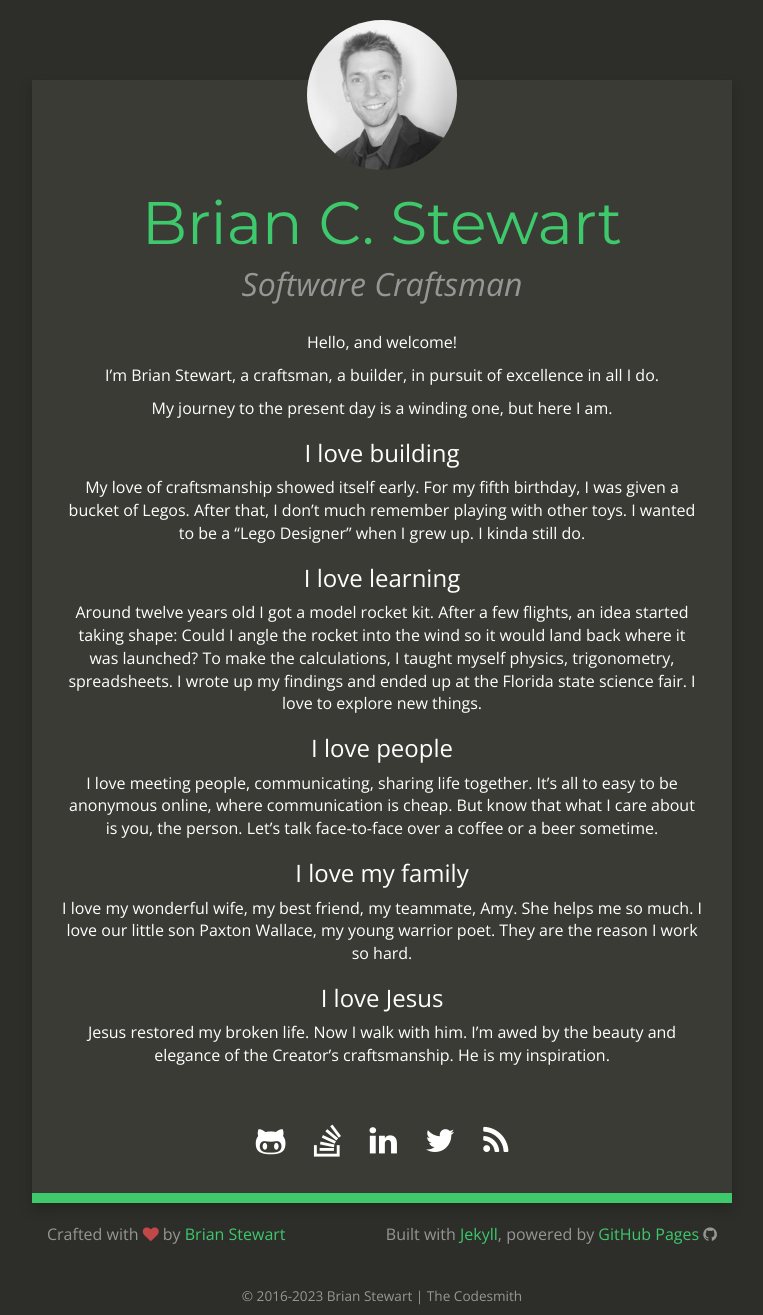
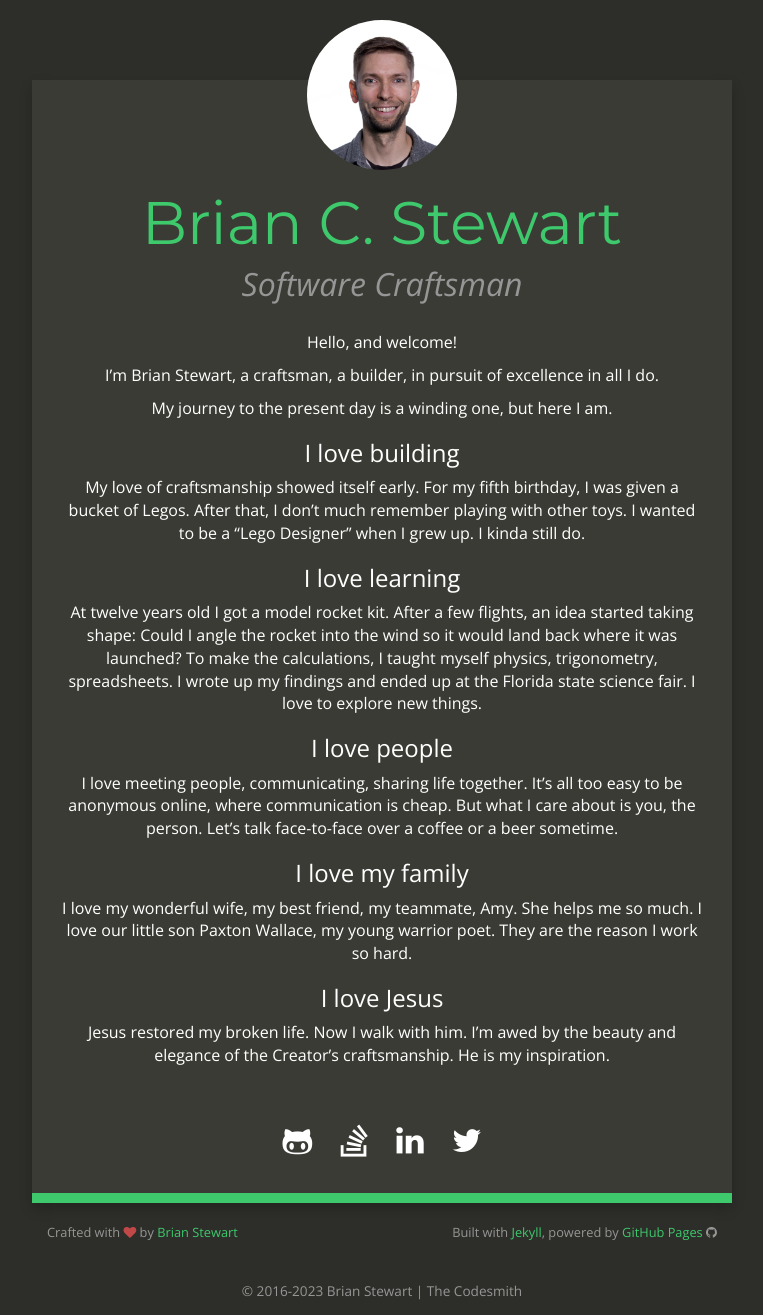
Before and after one commit to thecodesmith/thecodesmith.github.io, a Jekyll site: the page built from about.md, in a window 1280 px wide. Shown: the whole page, without its empty margins (258-1021 px from the left). Built offline with Jekyll 4.4.1, drawn with Linux system fonts in a browser that asks for light colours.

Commit message:
Update dependencies and fix links

```diff
--- a/Gemfile
+++ b/Gemfile
@@ -9,10 +9,13 @@ ruby RUBY_VERSION
 #
 # This will help ensure the proper Jekyll version is running.
 # Happy Jekylling!
-gem "jekyll", "3.6.3"
+gem "jekyll"
 
 # This is the default theme for new Jekyll sites. You may change this to anything you like.
 gem "minima", "~> 2.0"
+
+# This works around an issue with Ruby 3
+gem "webrick"
 
 # If you want to use GitHub Pages, remove the "gem "jekyll"" above and
 # uncomment the line below. To upgrade, run `bundle update github-pages`.
--- a/_config.yml
+++ b/_config.yml
@@ -15,7 +15,7 @@ permalink: /:year/:month/:day/:title/
 email: brian@thecodesmith.com
 linkedin_username:      thecodesmith
 github_username:        thecodesmith
-stackoverflow_username: thecodesmith
+stackoverflow_username: 2970843/thecodesmith
 twitter_username:       thecodesmith_
 
 title_image: images/brian_stewart.jpg
--- a/_includes/social_links.html
+++ b/_includes/social_links.html
@@ -1,7 +1,6 @@
 <p class="links">
-  <a href="http://github.com/{{ site.github_username }}" target="_new"><i class="fa fa-github-alt"></i></a>
-  <a href="http://stackoverflow.com/story/{{ site.stackoverflow_username }}" target="_new"><i class="fa fa-stack-overflow"></i></a>
-  <a href="http://www.linkedin.com/in/{{ site.linkedin_username }}" target="_new"><i class="fa fa-linkedin"></i></a>
-  <a href="http://www.twitter.com/{{ site.twitter_username }}" target="_new"><i class="fa fa-twitter"></i></a>
-  <a href="feed.xml" target="_new"><i class="fa fa-rss"></i></a>
+  <a href="https://github.com/{{ site.github_username }}" target="_new"><i class="fa fa-github-alt"></i></a>
+  <a href="https://meta.stackoverflow.com/users/{{ site.stackoverflow_username }}" target="_new"><i class="fa fa-stack-overflow"></i></a>
+  <a href="https://www.linkedin.com/in/{{ site.linkedin_username }}" target="_new"><i class="fa fa-linkedin"></i></a>
+  <a href="https://www.twitter.com/{{ site.twitter_username }}" target="_new"><i class="fa fa-twitter"></i></a>
 </p>
--- a/about.md
+++ b/about.md
@@ -20,7 +20,7 @@ I kinda still do.
 
 ### I love learning
 
-Around twelve years old I got a model rocket kit.
+At twelve years old I got a model rocket kit.
 After a few flights, an idea started taking shape:
 Could I angle the rocket into the wind so it would land back where it was launched?
 To make the calculations, I taught myself physics, trigonometry, spreadsheets.
@@ -30,8 +30,8 @@ I love to explore new things.
 ### I love people
 
 I love meeting people, communicating, sharing life together.
-It's all to easy to be anonymous online, where communication is cheap.
-But know that what I care about is you, the person.
+It's all too easy to be anonymous online, where communication is cheap.
+But what I care about is you, the person.
 Let's talk face-to-face over a coffee or a beer sometime.
 
 ### I love my family
--- a/css/style.scss
+++ b/css/style.scss
@@ -689,6 +689,7 @@ ul {
         text-align: center;
         margin-top: 20px;
         margin-bottom: 20px;
+        font-size: 0.8em;
     }
 
     @media (min-width: $screen-sm-min) {
```
Also changed, not shown: Gemfile.lock, images/brian_stewart.jpg, 1 other file.
